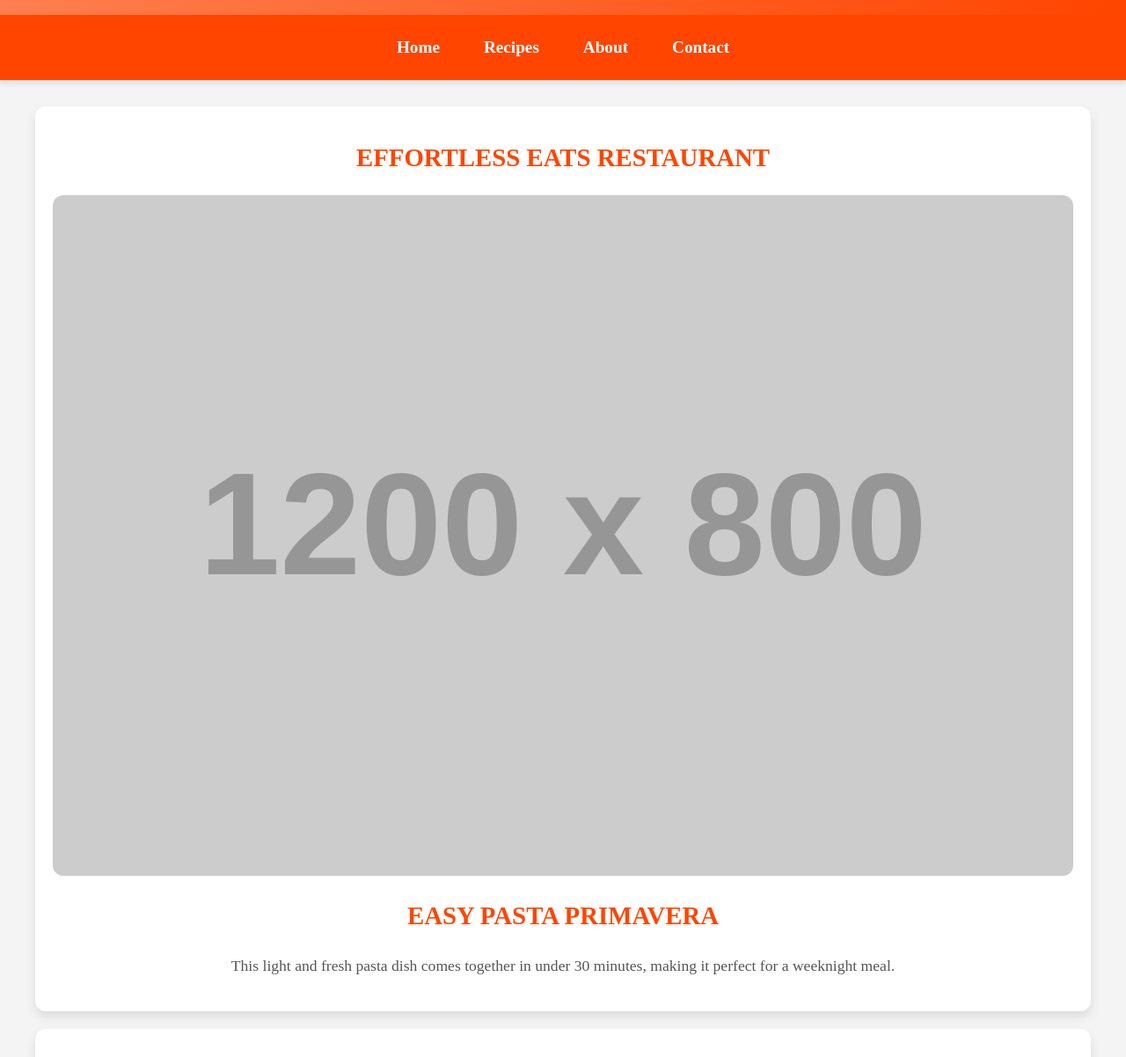
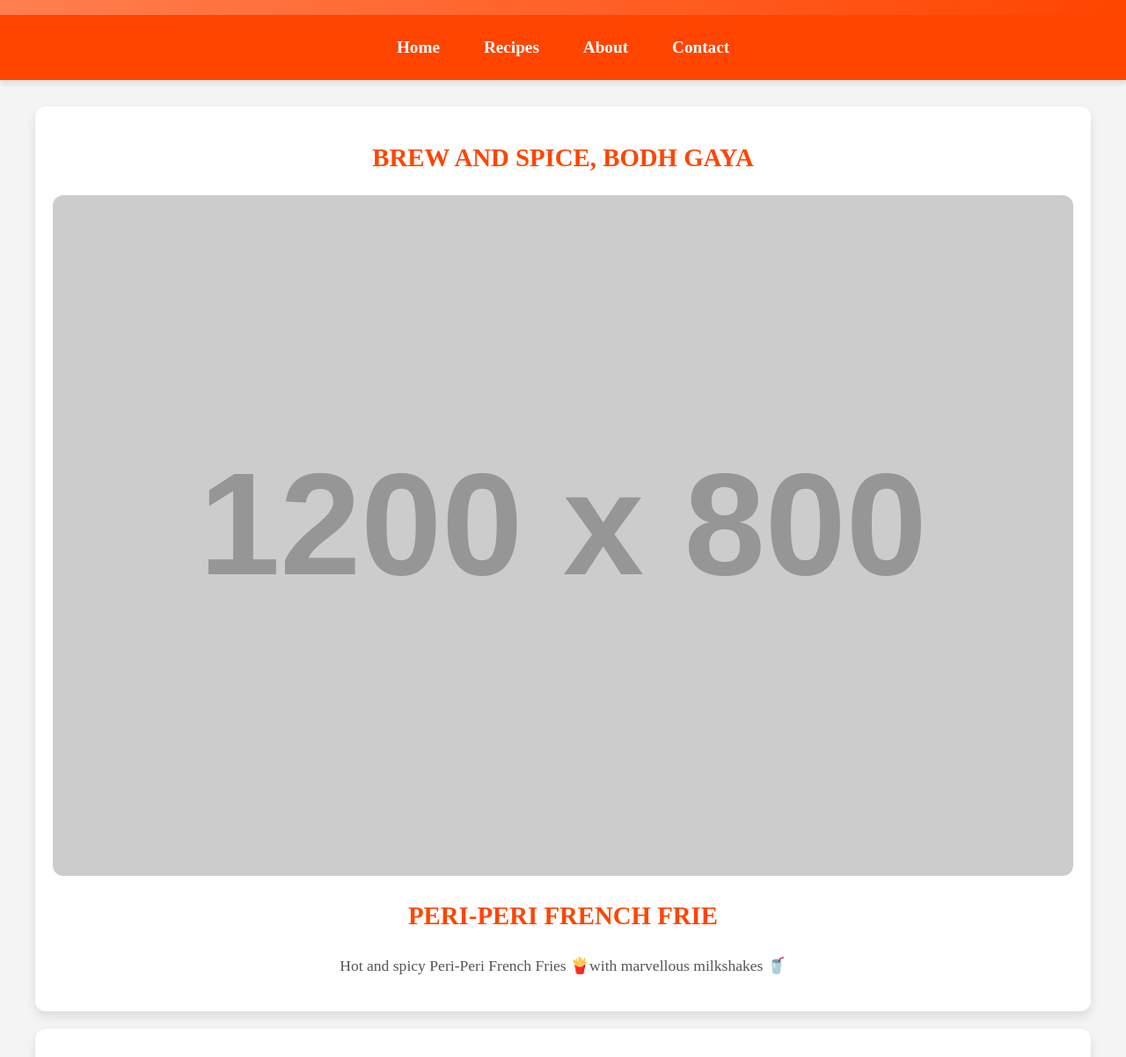
Before and after one commit to PRASANNAPRIYAN11/Digital-Marketing, a plain HTML site: page index.html in a window 1280 px wide. Shown: the part 95-1297 px from the top of the page at 88% size. Drawn offline with Linux system fonts and the light colour scheme; placeholder pictures from the web are drawn by us.

Commit message:
index.html

```diff
--- a/index.html
+++ b/index.html
@@ -128,10 +128,10 @@
     <div class="container">
 
         <div class="recipe">
-          <h2>Effortless Eats Restaurant</h2>
+          <h2>Brew and Spice, Bodh Gaya</h2>
             <img src="https://via.placeholder.com/1200x800" alt="Recipe Image">
-            <h2>Easy Pasta Primavera</h2>
-            <p>This light and fresh pasta dish comes together in under 30 minutes, making it perfect for a weeknight meal.</p>
+            <h2>Peri-Peri French Frie</h2>
+            <p>Hot and spicy Peri-Peri French Fries 🍟with marvellous milkshakes 🥤</p>
         </div>
 
         <div class="recipe">
```
